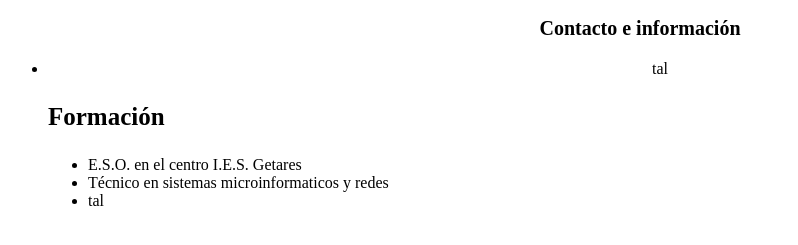
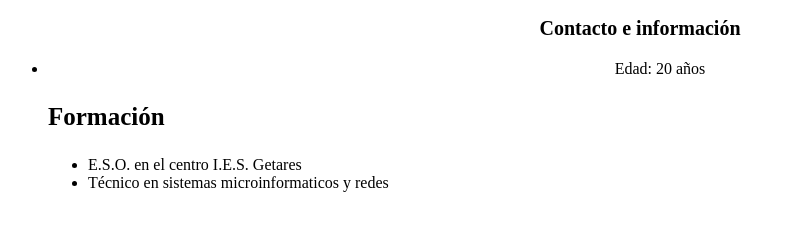
Before and after one commit to Pedrotorr/Curriculum, a plain HTML site: page index.html in a window 1280 px wide. Shown: the part 325-570 px from the top of the page, without its empty margins (0-798 px from the left). Drawn offline with Linux system fonts and the light colour scheme.

Commit message:
Revert "Actualizar cv"
This reverts commit c177627f7b1ee5be5d2948323c4da93274275c4c.

```diff
--- a/index.html
+++ b/index.html
@@ -14,7 +14,7 @@
         <div style="text-align: center;">
             <h3 style="font-size:20px;">Contacto e información</h3>
             <ul >
-                <li>tal</li>
+                <li>Edad: 20 años</li>
             </ul>
         </div>
     </section>
@@ -25,7 +25,6 @@
             <ul style="margin-left: 40px">
                 <li>E.S.O. en el centro I.E.S. Getares</li>
                 <li>Técnico en sistemas microinformaticos y redes </li>
-                 <li>tal </li>
 
             </ul>
         </Div>
```
